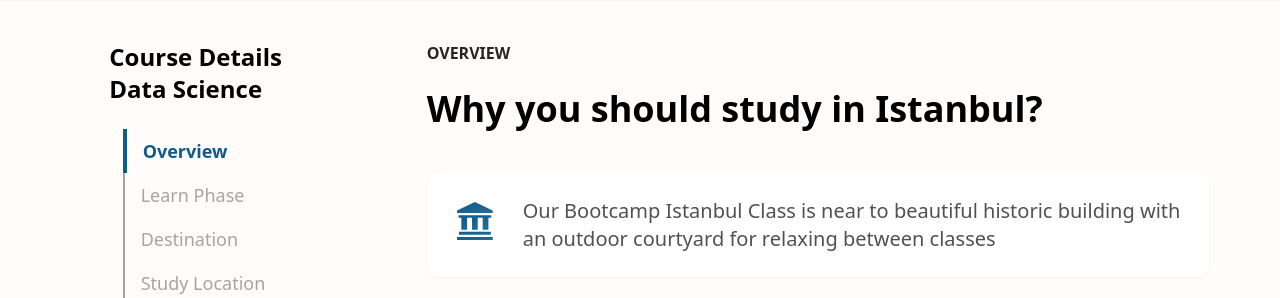
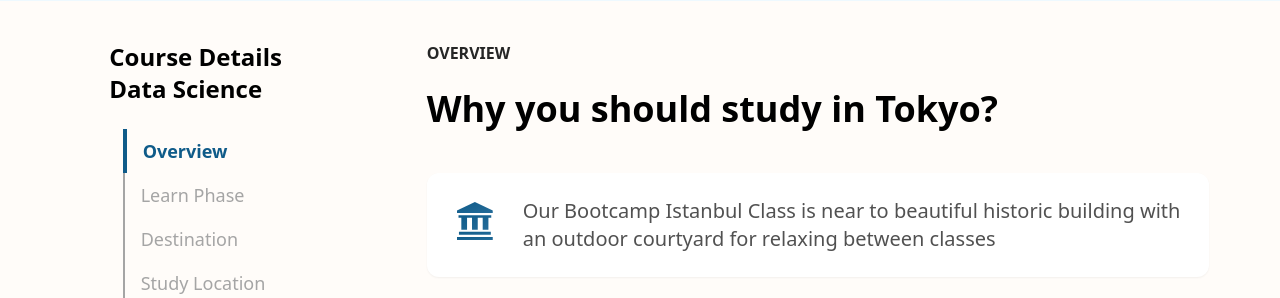
Before and after one commit to qarirlabs-dev/nework, a Laravel app: a page that uses resources/views/landing_page/data_science.blade.php in a window 1280 px wide. Shown: the part 719-1017 px from the top of the page. Run offline with Laravel 10, Linux system fonts and the light colour scheme; style sheets or scripts are compiled from the project's sources; some web fonts are replaced.

Commit message:
fix label

```diff
--- a/resources/views/landing_page/data_science.blade.php
+++ b/resources/views/landing_page/data_science.blade.php
@@ -325,7 +325,7 @@
         <div class="w-full lg:w-8/12">
             <section class="overview w-full lg:w-11/12" id="overview">
                 <p class="font-bold text-base text-[#262626] mb-6" data-aos="fade-up">OVERVIEW</p>
-                <p class="font-black text-2xl lg:text-4xl mb-2" data-aos="fade-up">Why you should study in Istanbul?
+                <p class="font-black text-2xl lg:text-4xl mb-2" data-aos="fade-up">Why you should study in {{ucwords($slug)}}?
                 </p>
                 <div class="flex flex-col mt-8">
                     <div class="bg-white rounded-xl p-6 shadow-sm my-3" data-aos="fade-up">
--- a/resources/views/landing_page/digital_marketing.blade.php
+++ b/resources/views/landing_page/digital_marketing.blade.php
@@ -324,7 +324,7 @@
         <div class="w-full lg:w-8/12">
             <section class="overview p-6 lg:p-0 w-full lg:w-11/12">
                 <p class="font-bold text-base text-[#262626] mb-6" id="overview" data-aos="fade-up">OVERVIEW</p>
-                <p class="font-black text-2xl lg:text-4xl mb-2" data-aos="fade-up">Why you should study in Istanbul?
+                <p class="font-black text-2xl lg:text-4xl mb-2" data-aos="fade-up">Why you should study in {{ucwords($slug)}}?
                 </p>
                 <div class="flex flex-col mt-8">
                     <div class="bg-white rounded-xl p-6 shadow-sm my-3" data-aos="fade-up">
```
